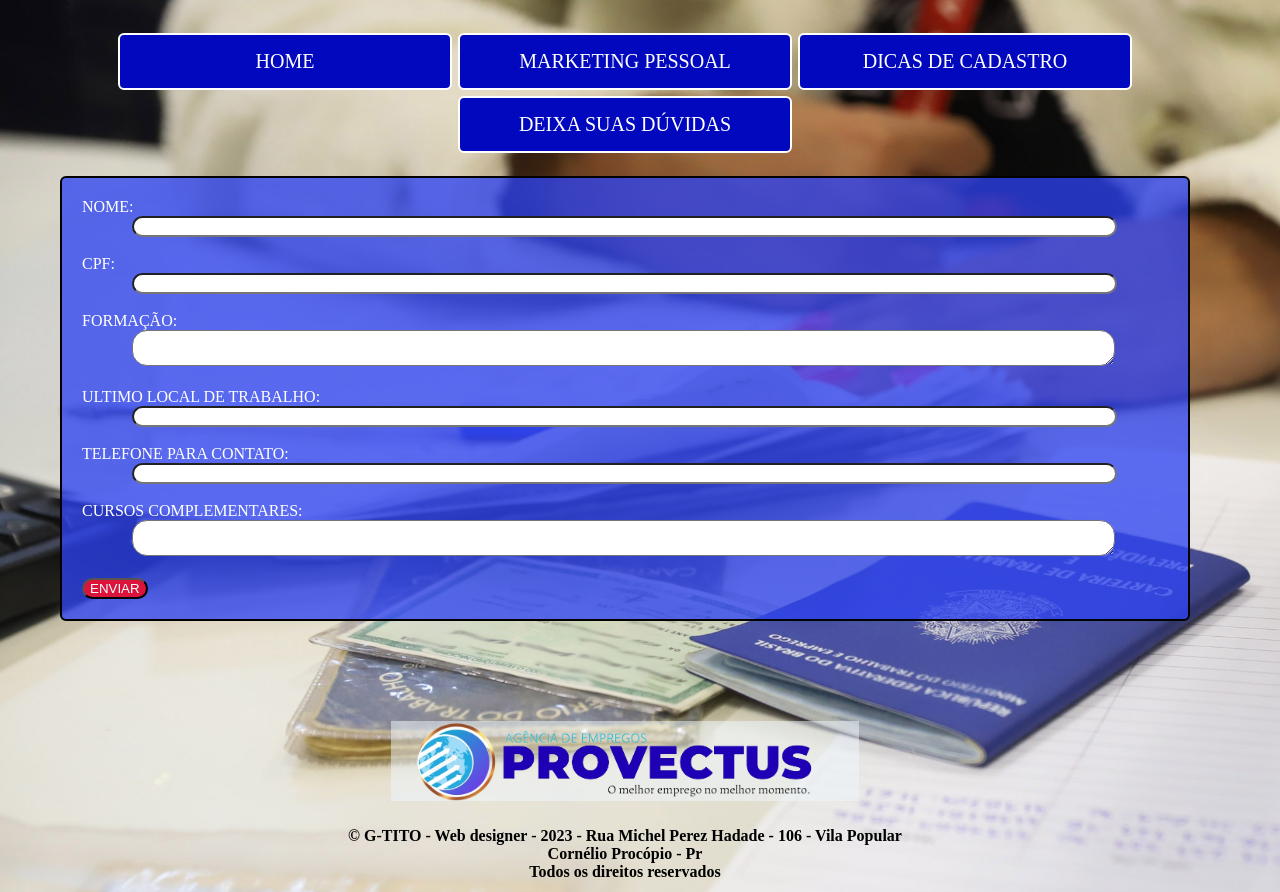
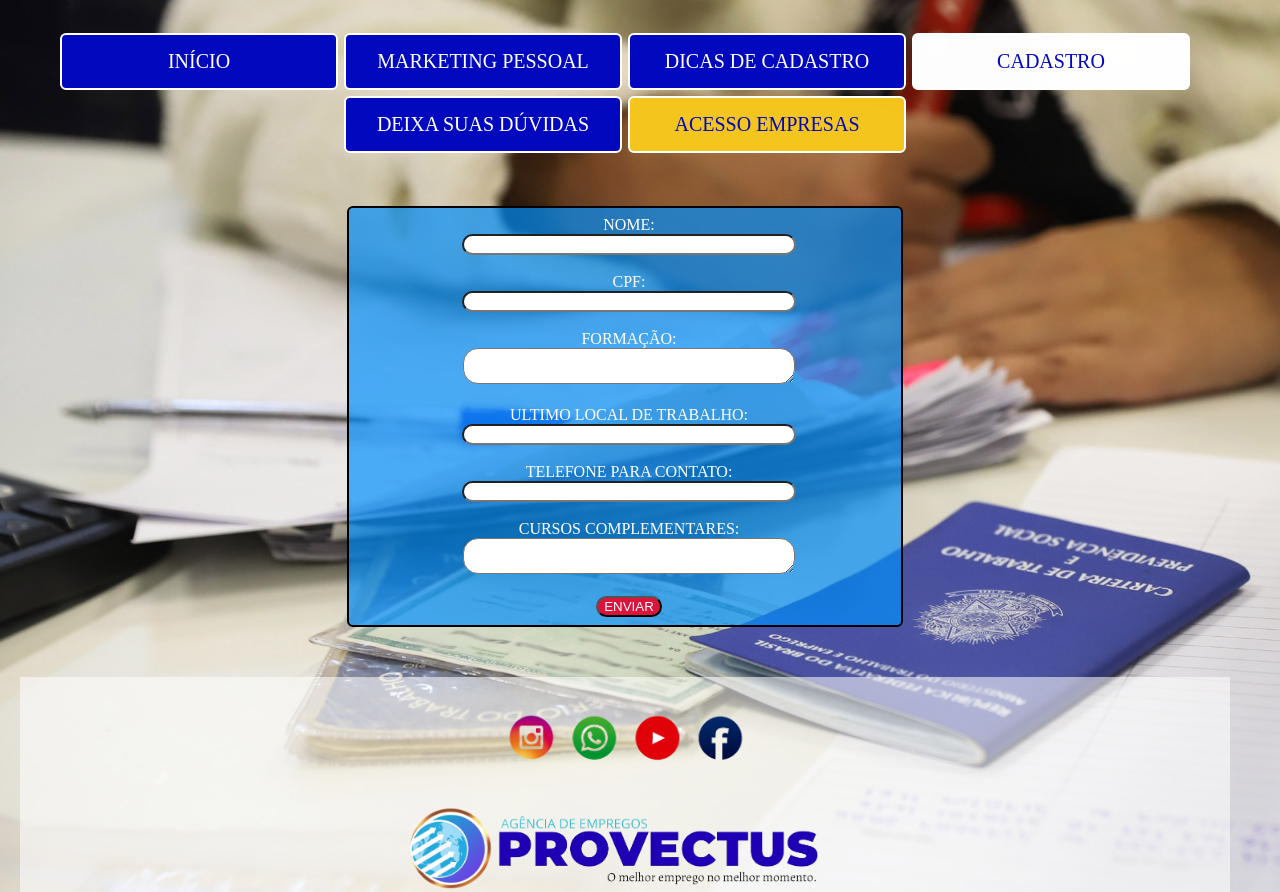
Before and after one commit to gilmar-tito/projetointegrador-gt, a plain HTML site: page formulario.html in a window 1280 px wide. Shown: the top 892 px of the page. Drawn offline with Linux system fonts and the light colour scheme.

Commit message:
Add files via upload

```diff
--- a/css/cadastro.css
+++ b/css/cadastro.css
@@ -1,10 +1,10 @@
-@media only screen and (min-width: 720px) {
-.button{
-    background-color: #0208bd; /* Green */
-    border: 1px solid white;
-    border-radius: 6px;
+.button {
+    background-color: #040dfe;
+    /* Green */
+    border: 3px solid white;
+    border-radius: 10px;
     color: white;
-    padding: 15px 32px;
+    padding: 15px 12px;
     text-align: center;
     text-decoration: none;
     display: inline-block;
@@ -12,73 +12,77 @@
     margin: 3px 1px;
     cursor: pointer;
 }
-.button1:hover{
-    background-color: #fdfdfd8c;
+
+.button1:hover {
+    background-color: #fdfdfdfd;
     color: rgb(0, 9, 171);
     border: 5px solid rgb(34, 89, 253);
 
 }
-.button2:hover{
-    background-color: #fdfdfd8c;
+
+.button2:hover {
+    background-color: #fdfdfddf;
     color: rgb(0, 9, 171);
     border: 5px solid rgb(34, 89, 253);
 }
-.button3:hover{
-    background-color: #fdfdfd8c;
+
+.button3:hover {
+    background-color: #fdfdfd;
     color: rgb(0, 9, 171);
     border: 5px solid rgb(34, 89, 253);
 }
-.button4:hover{
-    background-color: #fdfdfd8c;
+
+.button4:hover {
+    background-color: #fdfdfd;
     color: rgb(0, 9, 171);
     border: 5px solid rgb(34, 89, 253);
 }
-.button5:hover{
-    background-color: #fdfdfd8c;
+
+.button5:hover {
+    background-color: #fdfdfd;
     color: rgb(0, 9, 171);
     border: 5px solid rgb(34, 89, 253);
 }
-.logo{
+
+.logo {
     text-align: center;
 }
-.botoes{
+
+.botoes {
     text-align: center;
 }
-body{
+
+body {
     margin: 0px 50px 20px 0px;
     margin-left: 20px;
     /* background-image: url("../"); */
     /* background-repeat: no-repeat;     */
 
 }
-div{
+
+div {
     background-color: rgba(127, 255, 212, 0.035);
 
-
-}
-img{
-    height: 100%;
-    width: auto;
 }
 
-.fonte1,.fonte2 {
+.fonte1,
+.fonte2 {
     font-size: 30px;
-    text-align: justify;
-    margin-left: 250px;
-    margin-right: 250px;
+    text-align: center;
+
 }
 
 .header {
     background-color: #f1f1f188;
-    padding: 30px;
+    /* padding: 30px;*/
     text-align: center;
     font-size: 35px;
-  }
+}
 
 
-.passo1{
+.passo1 {
     font-size: 28px;
-    text-align: justify ;
+    text-align: justify;
     margin-left: 2px;
     margin-right: 2px;
     margin-top: 20px;
@@ -87,9 +91,9 @@ img{
     border-radius: 6px;
 }
 
-.passo2{
+.passo2 {
     font-size: 28px;
-    text-align: justify ;
+    text-align: justify;
     margin-left: 2px;
     margin-right: 2px;
     margin-top: 20px;
@@ -98,9 +102,10 @@ img{
     border-radius: 6px;
 
 }
-.passo3{
+
+.passo3 {
     font-size: 28px;
-    text-align: justify ;
+    text-align: justify;
     margin-left: 2px;
     margin-right: 2px;
     margin-top: 20px;
@@ -108,11 +113,14 @@ img{
     border: 5px solid white;
     border-radius: 6px;
 }
-.passo1, .passo2, .passo3{
+
+.passo1,
+.passo2,
+.passo3 {
     padding: 10px;
 }
 
-.logo{
+.logo {
     position: absolute;
     left: 25px;
     margin-left: 25px;
@@ -121,21 +129,39 @@ img{
     border-radius: 10px;
 
 }
-.titulos{
-    margin-left: 200px;
+
+.titulos {
+    /*margin-left: 200px;*/
     border: 6px solid rgb(34, 89, 253);
     border-radius: 10px;
     color: #0208bd;
+    background-color: #fdfdfd;
 }
 
-.fundo1{background-color: rgb(255, 255, 255);}
-
-
- footer {
+footer {
     background-color: #f1f1f1;
-    padding: 100px;
+    padding: 80px;
     text-align: center;
     color: black;
-  }
 
-  }
+}
+
+@media only screen and (max-width: 360px) {
+    body {
+        margin: 0px auto;
+        margin-left: 10px;
+    }
+
+    footer {
+        padding: 10px;
+    }
+
+    .button {
+        width: 190px;
+    }
+
+    .titulos {
+        font-size: 20px;
+    }
+
+}
--- a/css/dicas.mkt.css
+++ b/css/dicas.mkt.css
@@ -1,8 +1,8 @@
-@media only screen and (min-width: 380px) {
+@media only screen and (min-width: 259px) {
 
-.button{
-    background-color: #0208bd; /* Green */
-    border: 2px solid white;
+    .button {
+        background-color: rgba(9, 156, 66, 0.945);
+        border: 3px solid white;
         border-radius: 6px;
         color: white;
         padding: 15px 12px;
@@ -14,78 +14,82 @@
         cursor: pointer;
         width: 250px;
     }
-.button1:hover{
-    background-color: #ffffff;
-    color: rgba(9, 156, 66, 0.945);
-    border: 5px solid rgb(3, 217, 56);
 
-}
-.button2:hover{
-    background-color: #ffffff;
-    color: rgba(9, 156, 66, 0.945);
-    border: 5px solid rgb(3, 217, 56);
-
-}
-.button3:hover{
-    background-color: #ffffff;
-    color: rgba(9, 156, 66, 0.945);
-    border: 5px solid rgb(3, 217, 56);
-
-}
-.button4:hover{
-    background-color: #ffffff;
-    color: rgba(9, 156, 66, 0.945);
-    border: 5px solid rgb(3, 217, 56);
-
-}
-.button5:hover{
+    .button1:hover {
         background-color: #ffffff;
         color: rgba(9, 156, 66, 0.945);
         border: 5px solid rgb(3, 217, 56);
 
     }
 
-.botoes{
+    .button2:hover {
+        background-color: #ffffff;
+        color: rgba(9, 156, 66, 0.945);
+        border: 5px solid rgb(3, 217, 56);
+
+    }
+
+    .button3:hover {
+        background-color: #ffffff;
+        color: rgba(9, 156, 66, 0.945);
+        border: 5px solid rgb(3, 217, 56);
+
+    }
+
+    .button4:hover {
+        background-color: #ffffff;
+        color: rgba(9, 156, 66, 0.945);
+        border: 5px solid rgb(3, 217, 56);
+
+    }
+
+    .button5:hover {
+        background-color: #ffffff;
+        color: rgba(9, 156, 66, 0.945);
+        border: 5px solid rgb(3, 217, 56);
+
+    }
+
+    .botoes {
         text-align: center;
     }
-body{
-    margin: 0px 50px 20px 0px;
-    margin-left: 20px;
-    background-image: url("../");
-    background-repeat: no-repeat;
 
-}
-div{
+
+    div {
         background-color: rgba(241, 226, 7, 0);
     }
 
-.fonte1, .fonte2, .fonte3 {
-    font-size: 30px;
+    .fonte1,
+    .fonte2,
+    .fonte3 {
+        font-size: 20px;
         text-align: justify;
         margin-left: 2px;
         margin-right: 2px;
     }
 
-.titulo1, .titulo2, .titulo3 {
-    color: rgb(250, 250, 250); background-color: rgba(9, 156, 66, 0.945);
+    .titulo1,
+    .titulo2,
+    .titulo3 {
+        color: rgb(250, 250, 250);
+        background-color: rgba(9, 156, 66, 0.945);
         margin-left: 2px;
         margin-right: 2px;
         margin-top: 50px;
         text-align: initial;
     }
 
-.topo_pg{ background-color: #0208bd;
+    .topo_pg {
+        background-color: #0208bd;
         color: #ffffff;
         text-align: center;
-font-size: 50px;
+        font-size: 40px;
     }
 
- .logosenhora{
-    align-items: center;
- }
- .rodapé{
+
+    .rodapé {
         padding-top: 50px;
         text-align: center;
+    }
 
 }
-}
--- a/css/duvidas.css
+++ b/css/duvidas.css
@@ -2,28 +2,29 @@
 
 body {
     background-color: cornsilk;
-    padding: 20px;
-    margin: 100px;
-    margin: 50px 300px 50px 50px;
-    margin-left: 300px;
+    /* padding: 20px;
+    margin: 100px;*/
+    margin: 0 auto;
     border-radius: 100%;
+}
+
+main {
+    margin: 0 auto;
+    width: 80%;
+    margin-top: 50px;
 
 }
 
- main {
-    margin-top: 50px;
-    padding-left: 20%;
-    padding-right: 20%;
-
-}
-.div_formulario{
+.div_formulario {
     border: 1px solid black;
     border-radius: 6px;
     background-color: rgba(255, 255, 255, 0.729);
     padding: 20px;
 }
 
-label,input, button {
+label,
+input,
+button {
     display: block;
     border-radius: 60px;
     width: 100%;
@@ -42,4 +43,31 @@ button {
 
 }
 
+footer {
+    background-color: #f1f1f1;
+    padding: 10px;
+    text-align: center;
+    color: black;
+}
+
+@media only screen and (max-width: 360px) {
+    body {
+        margin: 0px auto;
+        margin-left: 10px;
+    }
+
+    footer {
+        padding: 10px;
+    }
+
+    .button {
+        width: 190px;
+    }
+
+    .titulos {
+        font-size: 20px;
+    }
+
+}
+
 /* } */
--- a/css/estilo.css
+++ b/css/estilo.css
@@ -1,10 +1,10 @@
- @media only screen and (min-width: 380px) {
-.button{
-    background-color: #0208bd; /* Green */
+.button {
+    background-color: #0208bd;
+    /* Green */
     border: 2px solid white;
     border-radius: 6px;
     color: white;
-        padding: 15px 40px;
+    padding: 15px 12px;
     text-align: center;
     text-decoration: none;
     display: inline-block;
@@ -13,24 +13,28 @@
     cursor: pointer;
     width: 250px;
 }
-.button:hover{
+
+.button:hover {
     background-color: #fffffffd;
     color: #0208bd;
     border: 5px solid rgb(45, 68, 243);
     padding-top: 20px;
 }
-main{
+
+main {
     margin-top: 50px;
-    padding-left: 20%;
-    padding-right:20%;
+
 }
-.logo{
+
+.logo {
     text-align: center;
 }
-.botoes{
+
+.botoes {
     text-align: center;
 }
-body{
+
+body {
     margin: 0px 50px 20px 0px;
     margin-left: 20px;
     background-image: url("../imagem_pi/carteiratrab.jpg");
@@ -38,12 +42,14 @@ body{
     background-size: 150%;
     padding-top: 30px;
 }
-div{
+
+div {
     background-color: rgba(127, 255, 212, 0);
 
 
 }
-.img_logo{
+
+.img_logo {
     width: 80%;
     height: auto;
     align-items: center;
@@ -52,14 +58,23 @@ div{
 
 }
 
-.img_roda{
+.img_roda {
     width: 40%;
     height: auto;
     align-items: center;
-    background-color: rgba(240, 248, 255, 0.515);
+
 }
 
-.fonte1, .fonte2, .fonte3{
+.img_redes {
+    width: 20%;
+    height: auto;
+    align-items: center;
+
+}
+
+.fonte1,
+.fonte2,
+.fonte3 {
     font-size: 30px;
     text-align: justify;
     margin-left: 2px;
@@ -71,8 +86,10 @@ div{
     padding-bottom: 50px;
 }
 
-.tituloindex1, .tituloindex2{
-    color: rgb(231, 254, 255); background-color: #0208bd;
+.tituloindex1,
+.tituloindex2 {
+    color: rgb(231, 254, 255);
+    background-color: #0208bd;
     margin-left: 2px;
     margin-right: 2px;
     margin-top: 50px;
@@ -81,11 +98,6 @@ div{
 
 .rodapé {
     text-align: center;
-    margin-top: 100px;
+    margin-top: 50px;
+
 }
-
-
-
-
-/* } */
-/* fim do Responsive Web Design - Media Queries */
--- a/css/form_cadastro.css
+++ b/css/form_cadastro.css
@@ -1,41 +1,93 @@
-body{
+body {
     background-color: cornsilk;
-    padding: 20px;
-    margin: 20px;
+}
 
+.button {
+    background-color: rgba(243, 203, 25, 0.77);
+    /* Green */
+    border: 3px solid rgb(0, 0, 0);
+    border-radius: 6px;
+    color: rgb(0, 0, 0);
+    padding: 15px 12px;
+    text-align: center;
+    text-decoration: none;
+    display: inline-block;
+    font-size: 20px;
+    margin: 3px 0px;
+    cursor: pointer;
+    width: 250px;
+}
 
-}
-label, button{
-    display:block;
+label,
+button {
+    display: block;
     border-radius: 15px;
     color: rgb(255, 255, 255);
     align-items: center;
 }
-textarea{
-border-radius: 15px;
+
+textarea {
+    border-radius: 15px;
 
 }
-button{
+
+button {
     background-color: crimson;
     color: azure;
 }
-input,textarea{
-    width: 90%;
-    margin-left: 50px;
+
+input,
+textarea {
+    width: 60%;
+    /*margin-left: 50px;*/
     border-radius: 15px;
 
 }
-form{
-    padding: 20px;
-    padding-right: 20px;
-    margin: 20px;
-    border:2px solid;
-    border-radius: 6px;
-    background-color: rgba(45, 68, 243, 0.76);
+
+main {
+    display: flex;
+    width: 100%;
+    margin: 0 auto;
+    align-items: center;
 
 }
 
-H2{
+
+form {
+    margin: 0 auto;
+    padding: 8px;
+    padding-right: 0px;
+    border: 2px solid;
+    border-radius: 6px;
+    background-color: rgba(0, 143, 253, 0.688);
+    align-items: center;
+    width: 45%;
+    text-align: center;
+}
+
+.botao_enviar {
+    margin: 0 auto;
+}
+
+H2 {
     background-color: aliceblue;
     text-align: center;
 }
+
+.button button6 {
+    background-color: rgba(243, 203, 25, 0.77);
+}
+
+footer {
+    background-color: rgba(255, 255, 255, 0.559);
+}
+
+@media only screen and (max-width: 851px) {
+
+    input,
+    textarea {
+        width: 80%;
+
+
+    }
+}
--- a/formulario.html
+++ b/formulario.html
@@ -1,24 +1,41 @@
 <!DOCTYPE html>
 <html lang="pt-br">
+
 <head>
     <meta charset="UTF-8">
     <meta http-equiv="X-UA-Compatible" content="IE=edge">
     <meta name="viewport" content="width=device-width, initial-scale=1.0">
+    <meta name="description" content="Provectus - Página para preencher formulário">
     <title>Document</title>
     <link rel="stylesheet" href="./css/form_cadastro.css">
     <link rel="stylesheet" href="./css/estilo.css">
-    <link rel="stylesheet" href="./css/responsivo.css">
+
+    <style>
+        .button4 {
+            background-color: #fffffffd;
+            color: #0208bd;
+        }
+
+        .button6 {
+            background-color: #f5c61dfd;
+            color: #0208bd;
+        }
+    </style>
 </head>
+
 <body>
     <header>
         <div class="botoes">
-            <a class="button button1" href="index.html">HOME</a>
+            <a class="button button1" href="index.html">INÍCIO</a>
             <a class="button button2" href="maketingpessoal.html">MARKETING PESSOAL</a>
             <a class="button button3" href="fazer_cadastro.html">DICAS DE CADASTRO</a>
+            <a class="button button4" href="formulario.html">CADASTRO</a>
             <a class="button button5" href="duvidas.html">DEIXA SUAS DÚVIDAS</a>
+            <a class="button button6" href="empresas_acesso.html">ACESSO EMPRESAS</a>
         </div>
     </header>
 
+    <main>
         <form id="myform">
             <label id="lname">NOME:</label>
             <input type="text" id="iname" name="name" required><BR><BR>
@@ -27,7 +44,7 @@
             <input type="text" id="CPF" name="CPF" required><BR><BR>
 
             <label id="form">FORMAÇÃO:</label>
-        <textarea id="FORMAÇÃO" name="FORMAÇÃO" ></textarea><br><br>
+            <textarea id="FORMAÇÃO" name="FORMAÇÃO"></textarea><br><br>
 
             <label id="name">ULTIMO LOCAL DE TRABALHO:</label>
             <input type="text" id="01" name="ULTIMO LOCAL DE TRABALHO" required><BR><BR>
@@ -36,18 +53,25 @@
             <input type="text" id="02" name="TELEFONE PARA CONTATO" required><BR><BR>
 
             <label id="label_cursos">CURSOS COMPLEMENTARES:</label>
-        <textarea  id="input_cursos" name="CURSOS COMPLEMENTARES" ></textarea><br><br>
+            <textarea id="input_cursos" name="CURSOS COMPLEMENTARES"></textarea><br><br>
 
-        <button type="submit">ENVIAR</button>
+            <button class="botao_enviar" type="submit">ENVIAR</button>
 
         </form>
+    </main>
+
+
 
     <footer class="rodapé">
-        <img class="img_roda" src= "./imagem_pi/logoindex02.png" alt="rodapé"><br>
-        <h4 > © G-TITO - Web designer - 2023 - Rua Michel Perez Hadade - 106 - Vila Popular<br>
+        <BR><BR>
+        <img class="img_redes" src="./imagem_pi/redes_sociais.png" alt="redes"><br><br><br>
+        <img class="img_roda" src="./imagem_pi/logoindex02.png" alt="rodapé"><br><br><br>
+        <h4> © G-TITO - Web designer - 2023 - Rua Michel Perez Hadade - 106 - Vila Popular<br>
             Cornélio Procópio - Pr <br>
             Todos os direitos reservados </h4>
+        <br><br>
 
     </footer>
 </body>
+
 </html>
```
Also changed, not shown: clientes.html (+5 -2 lines), css/responsivo.css (+43 -20 lines), duvidas.html (+25 -5 lines), empresas_acesso.html (+12 -5 lines), fazer_cadastro.html (+38 -12 lines), index.html (+33 -16 lines), maketingpessoal.html (+37 -8 lines), telaloginproj.html (+1 -0 lines), imagem_pi/redes_sociais.png (added). Lines whose indentation alone changed are shown as unchanged.
